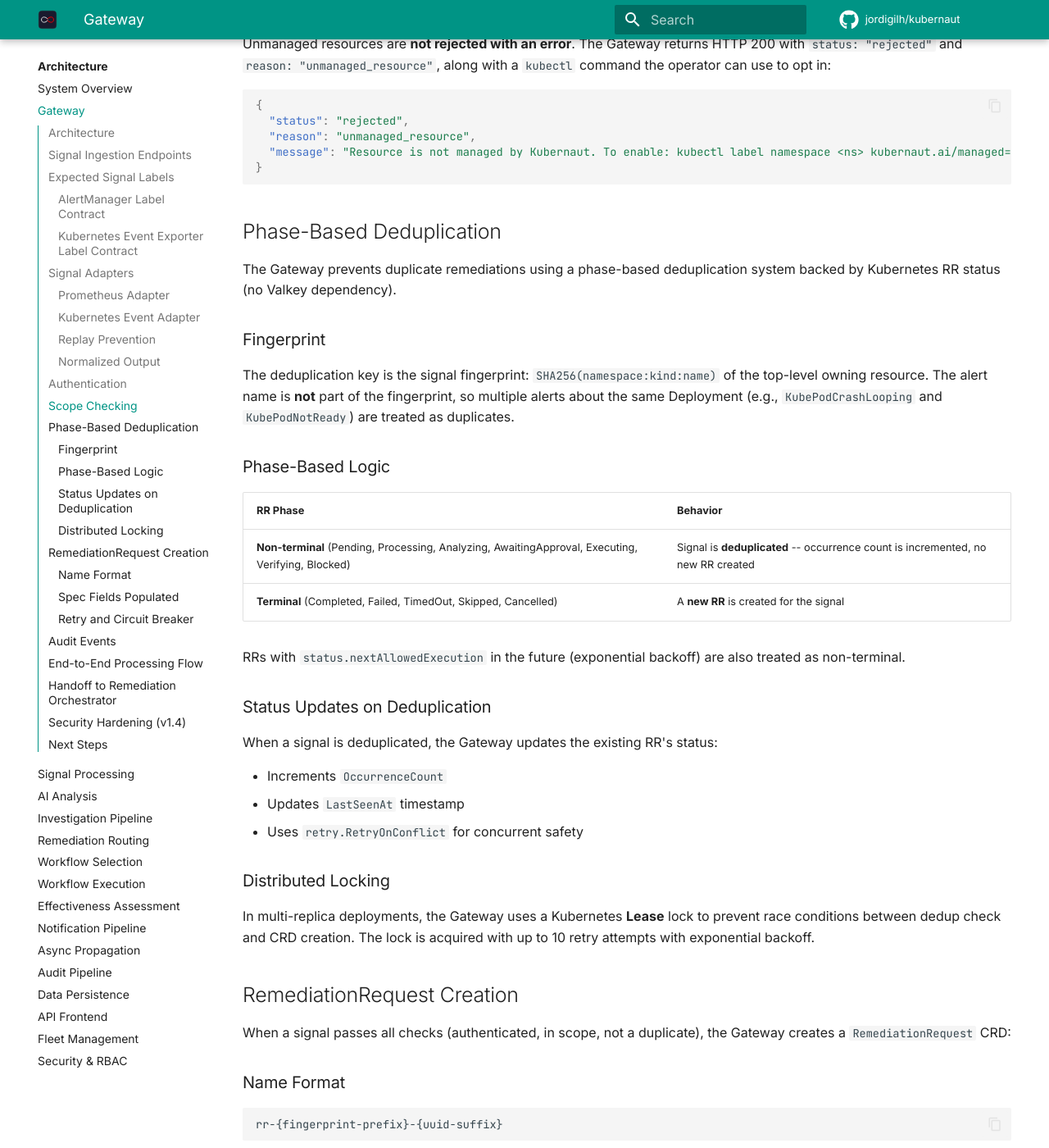
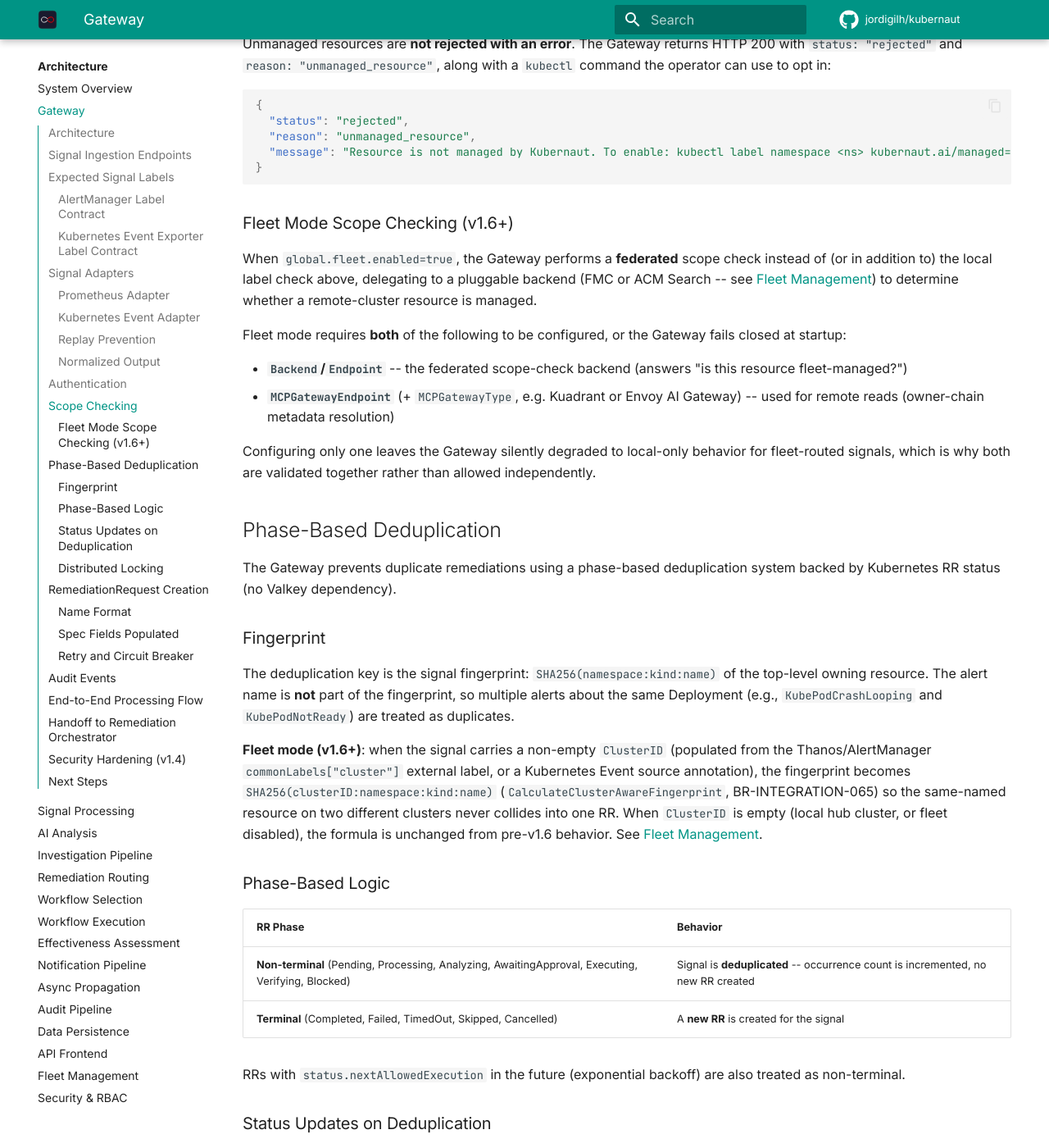
Before and after one commit to jordigilh/kubernaut-docs, an MkDocs documentation site: the page built from docs/architecture/gateway.md, in a window 1280 px wide and 1400 px high, scrolled down 5037 px. Shown: the whole window at 82% size. Built offline with MkDocs 1.6.1 and Material for MkDocs 9.7.7, drawn with Linux system fonts in a browser that asks for light colours; comment, search, counter and statistics services are not loaded; the version menu is left out; some of the changed text lies outside the part shown.

Commit message:
docs: document Fleet ClusterID propagation across Gateway/RO/KA (v1.6)
- gateway.md: cluster-aware dedup fingerprint, ClusterID spec field, and
  a new Fleet Mode Scope Checking section (federated backend + MCP Gateway
  dual-config requirement, BR-INTEGRATION-065/ADR-068).
- remediation-routing.md: ClusterID propagation to all 6 child CRDs
  (BR-FLEET-054), cluster-aware remote scope-check routing, and
  cluster-scoped IneffectiveChain check (Issue #1802).
- kubernaut-agent-investigation.md: DataStorage remediation-history query
  is clusterId-scoped in fleet deployments, preventing cross-cluster
  history leakage between identically-specced resources (Issue #1802).

All three findings verified directly against kubernaut source (config.go,
creator/*.go, routing/*.go) rather than inferred from docs alone.

````diff
--- a/docs/architecture/gateway.md
+++ b/docs/architecture/gateway.md
@@ -151,6 +151,17 @@ Unmanaged resources are **not rejected with an error**. The Gateway returns HTTP
 }
 ```
 
+### Fleet Mode Scope Checking (v1.6+)
+
+When `global.fleet.enabled=true`, the Gateway performs a **federated** scope check instead of (or in addition to) the local label check above, delegating to a pluggable backend (FMC or ACM Search -- see [Fleet Management](fleet.md)) to determine whether a remote-cluster resource is managed.
+
+Fleet mode requires **both** of the following to be configured, or the Gateway fails closed at startup:
+
+- **`Backend`/`Endpoint`** -- the federated scope-check backend (answers "is this resource fleet-managed?")
+- **`MCPGatewayEndpoint`** (+ `MCPGatewayType`, e.g. Kuadrant or Envoy AI Gateway) -- used for remote reads (owner-chain metadata resolution)
+
+Configuring only one leaves the Gateway silently degraded to local-only behavior for fleet-routed signals, which is why both are validated together rather than allowed independently.
+
 ## Phase-Based Deduplication
 
 The Gateway prevents duplicate remediations using a phase-based deduplication system backed by Kubernetes RR status (no Valkey dependency).
@@ -158,6 +169,8 @@ The Gateway prevents duplicate remediations using a phase-based deduplication sy
 ### Fingerprint
 
 The deduplication key is the signal fingerprint: `SHA256(namespace:kind:name)` of the top-level owning resource. The alert name is **not** part of the fingerprint, so multiple alerts about the same Deployment (e.g., `KubePodCrashLooping` and `KubePodNotReady`) are treated as duplicates.
+
+**Fleet mode (v1.6+)**: when the signal carries a non-empty `ClusterID` (populated from the Thanos/AlertManager `commonLabels["cluster"]` external label, or a Kubernetes Event source annotation), the fingerprint becomes `SHA256(clusterID:namespace:kind:name)` (`CalculateClusterAwareFingerprint`, BR-INTEGRATION-065) so the same-named resource on two different clusters never collides into one RR. When `ClusterID` is empty (local hub cluster, or fleet disabled), the formula is unchanged from pre-v1.6 behavior. See [Fleet Management](fleet.md).
 
 ### Phase-Based Logic
 
@@ -204,6 +217,7 @@ The fingerprint prefix enables field-selector queries for deduplication lookups.
 | `FiringTime`, `ReceivedTime` | Timestamps |
 | `ProviderData` | Source-specific metadata |
 | `OriginalPayload` | Raw payload for audit reconstruction |
+| `ClusterID` | (v1.6+, Fleet only) Source cluster identity; empty for the local/hub cluster. Propagated by the Orchestrator onto every child CRD -- see [Remediation Routing](remediation-routing.md). |
 
 ### Retry and Circuit Breaker
 
````
Also changed, not shown: docs/architecture/kubernaut-agent-investigation.md (+4 -0 lines), docs/architecture/remediation-routing.md (+8 -1 lines).
